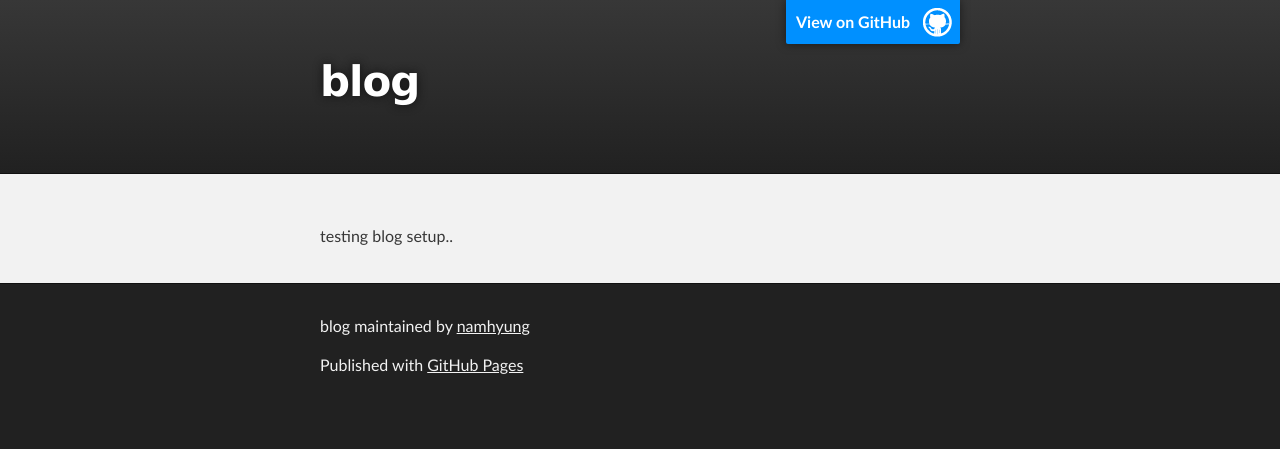
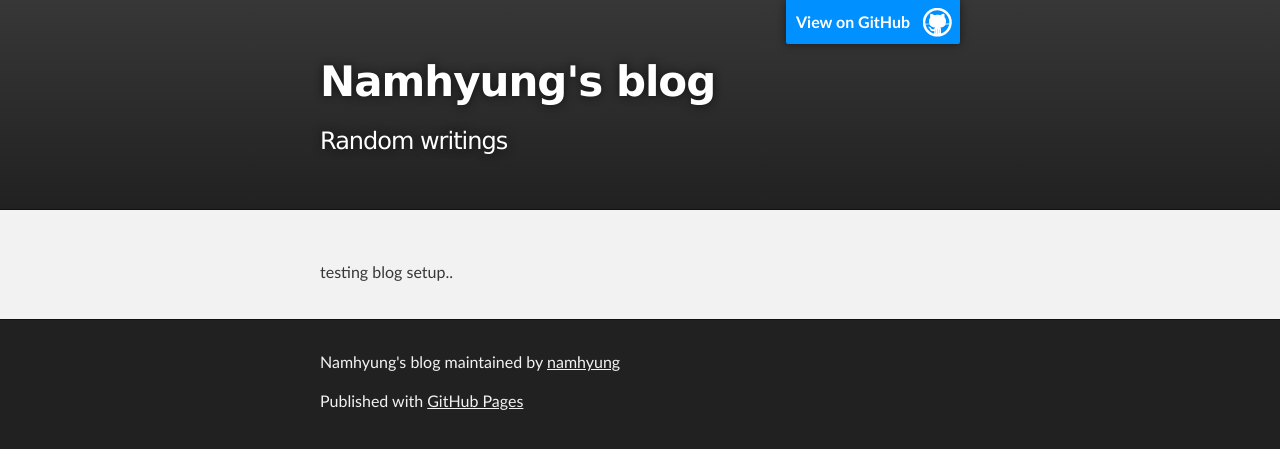
Before and after one commit to namhyung/blog, a Jekyll site: the page built from index.md, in a window 1280 px wide. Shown: the top 449 px of the page. Built offline with Jekyll 4.4.1, drawn with Linux system fonts in a browser that asks for light colours; the repository's description, which GitHub fills in, is left out; part of the change alters nothing that is shown.

Commit message:
update _config.yml for jekyll

```diff
--- a/_config.yml
+++ b/_config.yml
@@ -1 +1,43 @@
+# Welcome to Jekyll!
+#
+# This config file is meant for settings that affect your whole blog, values
+# which you are expected to set up once and rarely edit after that. If you find
+# yourself editing this file very often, consider using Jekyll's data files
+# feature for the data you need to update frequently.
+#
+# For technical reasons, this file is *NOT* reloaded automatically when you use
+# 'bundle exec jekyll serve'. If you change this file, please restart the server process.
+
+# Site settings
+# These are used to personalize your new site. If you look in the HTML files,
+# you will see them accessed via {{ site.title }}, {{ site.email }}, and so on.
+# You can create any custom variable you would like, and they will be accessible
+# in the templates via {{ site.myvariable }}.
+title: "Namhyung's blog"
+email: namhyung@gmail.com
+description: >- # this means to ignore newlines until "baseurl:"
+  Random writings
+baseurl: "" # the subpath of your site, e.g. /blog
+url: "http://namhyung.github.io" # the base hostname & protocol for your site, e.g. http://example.com
+repository: blog
+
+#twitter_username: namhyung
+github_username:  namhyung
+
+# Build settings
+markdown: kramdown
 theme: jekyll-theme-slate
+plugins:
+  - jekyll-feed
+
+# Exclude from processing.
+# The following items will not be processed, by default. Create a custom list
+# to override the default setting.
+# exclude:
+#   - Gemfile
+#   - Gemfile.lock
+#   - node_modules
+#   - vendor/bundle/
+#   - vendor/cache/
+#   - vendor/gems/
+#   - vendor/ruby/
```
